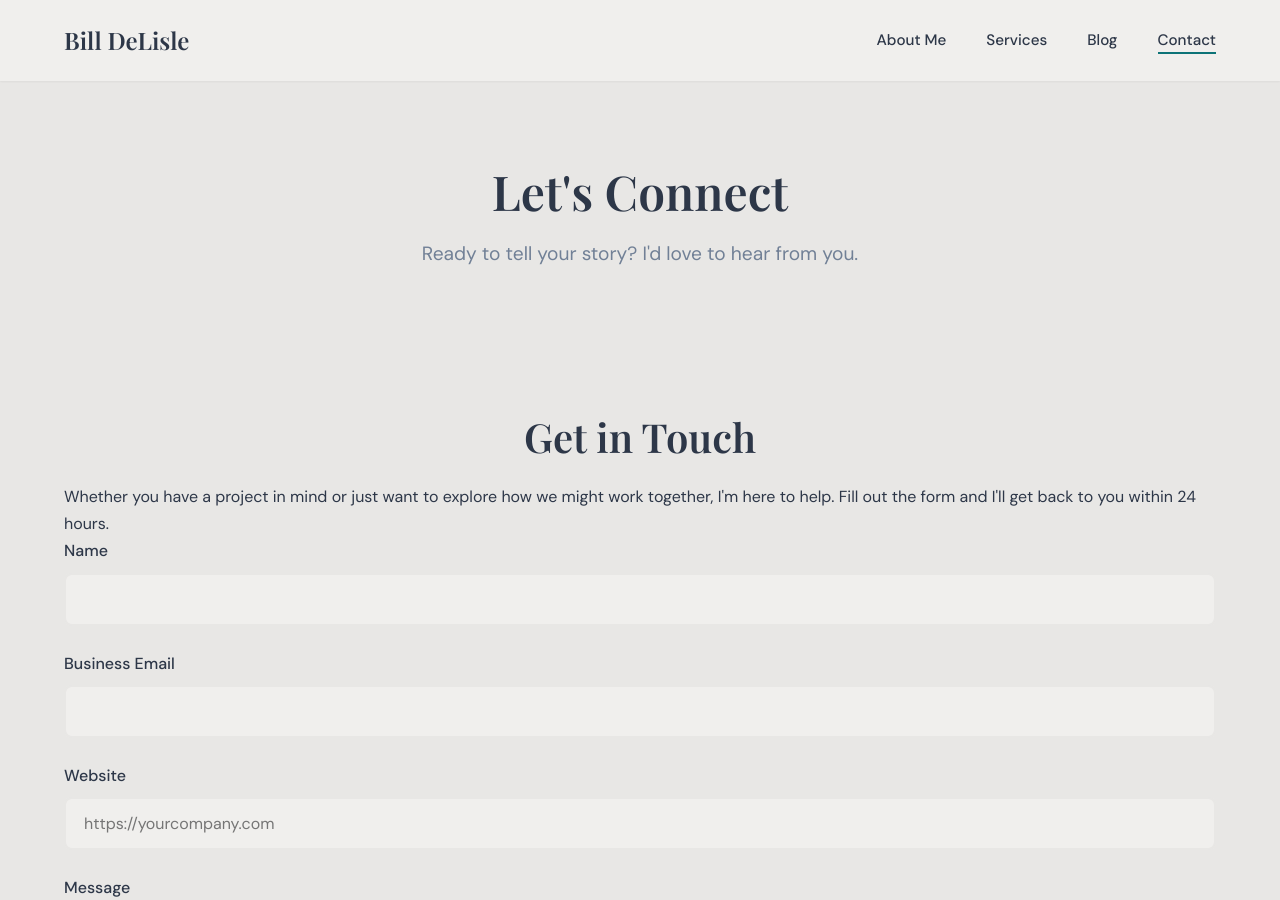
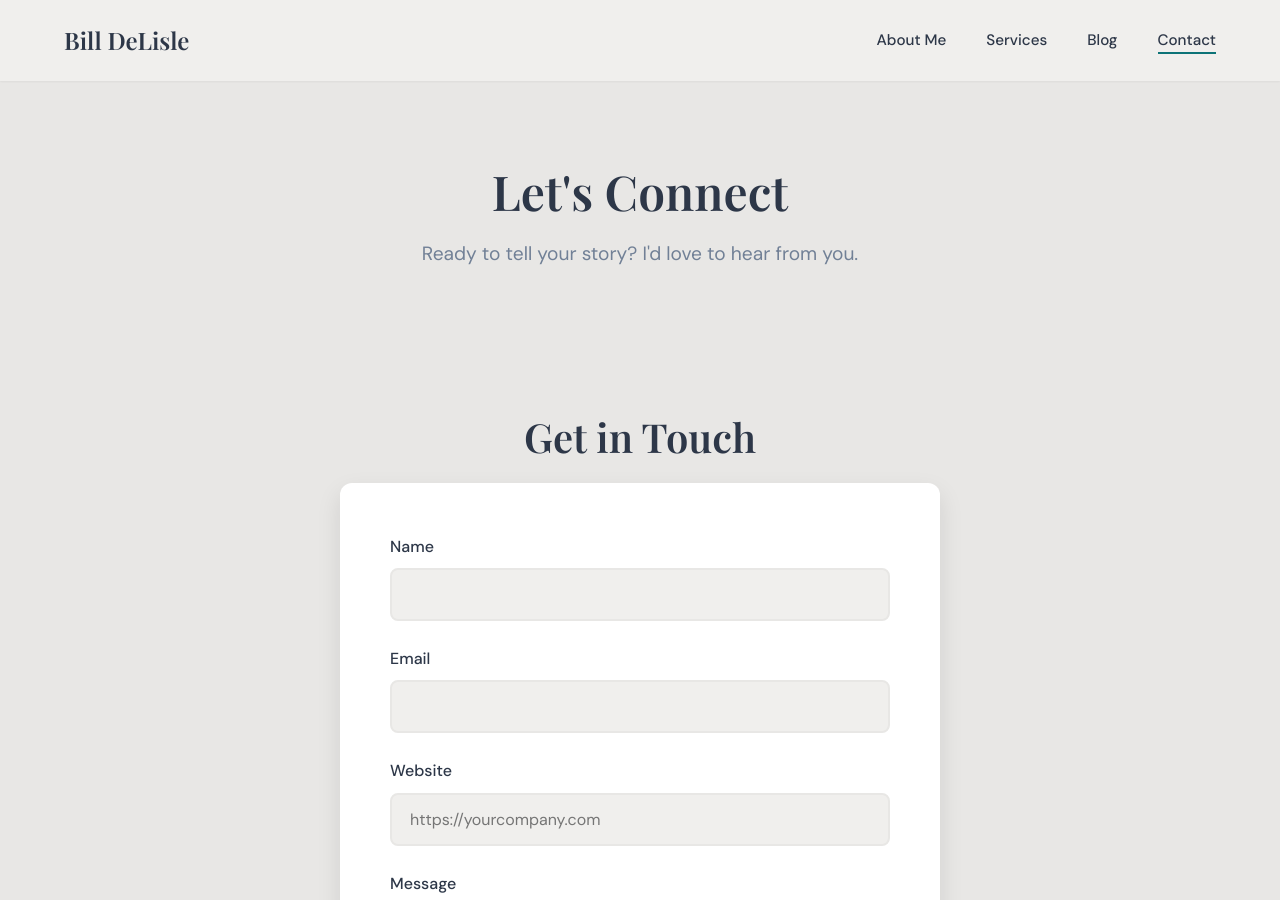
Before and after one commit to BIllDeLisle/billdelisle.com, a Jekyll site: the page built from contact.html, in a window 1280 px wide and 900 px high. Built offline with Jekyll 4.4.1, drawn with Linux system fonts in a browser that asks for light colours; some web fonts are replaced.

Commit message:
Update contact.html

```diff
--- a/contact.html
+++ b/contact.html
@@ -15,7 +15,6 @@
     <div class="contact-content">
       <div class="contact-info">
         <h2>Get in Touch</h2>
-        <p>Whether you have a project in mind or just want to explore how we might work together, I'm here to help. Fill out the form and I'll get back to you within 24 hours.</p
 
       <form class="contact-form" action="https://formspree.io/f/mvzkaeoq" method="POST">
         <div class="form-group">
@@ -24,7 +23,7 @@
         </div>
 
         <div class="form-group">
-          <label for="email">Business Email</label>
+          <label for="email">Email</label>
           <input type="email" id="email" name="email" required>
         </div>
 
```
